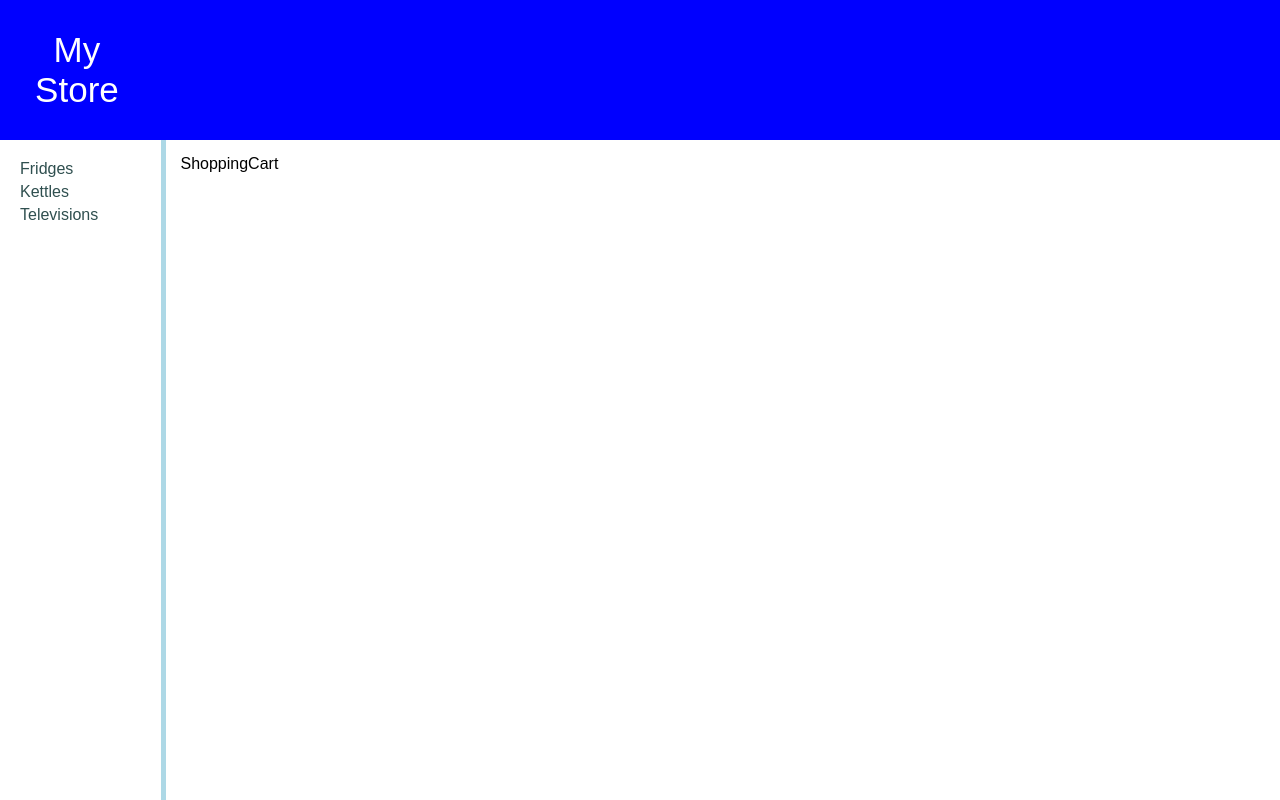
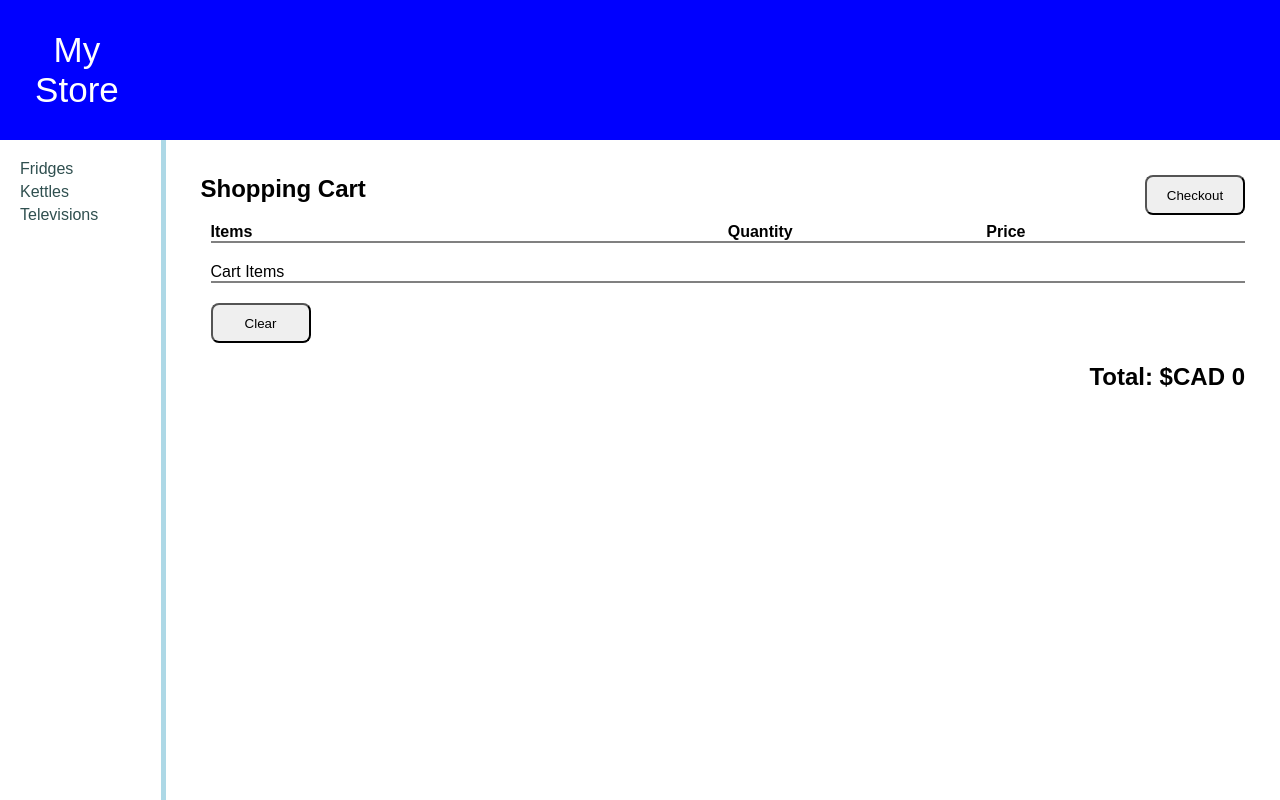
Before and after one commit to HMoein87/React-e-store, a React (Create React App) app: page /cart in a window 1280 px wide. Shown: the top 800 px of the page. Built offline with nearby package versions, Linux system fonts and the light colour scheme; data requests are answered from the project's data file.

Commit message:
added shopping cart layout

```diff
--- a/src/Components/CategoryProduct.js
+++ b/src/Components/CategoryProduct.js
@@ -81,7 +81,7 @@ const CategoryProduct = ({
 
 export default CategoryProduct;
 
-//style CategoryProduct using style component
+//style CategoryProduct using styled components
 const ProductTitle = styled.div`
     padding-top: 20px;
     padding-left: 20px;
--- a/src/Components/ProductDetails.js
+++ b/src/Components/ProductDetails.js
@@ -88,7 +88,7 @@ const ProductDetails = () => {
 
 export default ProductDetails;
 
-//style CategoryProduct using style component
+//style CategoryProduct using styled components
 const ProductTitle = styled.div`
     padding-top: 20px;
     padding-left: 20px;
--- a/src/Components/ShoppingCart.js
+++ b/src/Components/ShoppingCart.js
@@ -1,9 +1,73 @@
-import React from 'react'
+import React from 'react';
 
+import styled from 'styled-components';
+
+//ShoppingCart componentS
 const ShoppingCart = () => {
   return (
-    <div>ShoppingCart</div>
+    <CartContainer>
+      <CartTitle>Shopping Cart</CartTitle>
+      <CartButton>Checkout</CartButton>
+      <CartTable>
+        <CartHeader>
+          <h4>Items</h4>
+          <h4>Quantity</h4>
+          <h4>Price</h4>
+        </CartHeader>
+        <CartHeaderLine />
+
+        <CartHeader>
+          Cart Items
+        </CartHeader>
+        <CartHeaderLine />
+
+        <CartButton>Clear</CartButton>
+        <CartTotal>Total: &#36;CAD 0</CartTotal>
+      </CartTable>
+    </CartContainer>
   )
 }
 
 export default ShoppingCart;
+
+
+//style shppingCart component using styled components
+const CartContainer = styled.div`
+    display: grid;
+    padding: 20px;
+    grid-template-rows: 0.25fr 1fr 0.25fr;
+    grid-template-columns: 0.1fr 1fr 0.1fr;
+`;
+
+const CartTitle = styled.h2`
+  grid-column: 1 / span 2;
+  padding-bottom: 20px;
+`;
+
+const CartButton = styled.button`
+  border-radius: 8px;
+  height: 40px;
+  width: 100px;
+`;
+
+const CartTable = styled.div`
+    grid-column: 1 / span 3;
+    grid-template-rows: 0.25fr 1fr 0.25fr 0.25fr;
+    column-gap: 20px;
+    padding-left: 10px;
+`;
+
+const CartHeader = styled.div`
+    display: grid;
+    grid-template-columns: 1fr 0.5fr 0.5fr;
+`;
+
+const CartHeaderLine = styled.hr`
+    margin-bottom: 20px;
+    border: 1px solid gray;
+`;
+
+const CartTotal = styled.h2`
+    justify-self: end;
+    padding-top: 20px;
+`;
```
